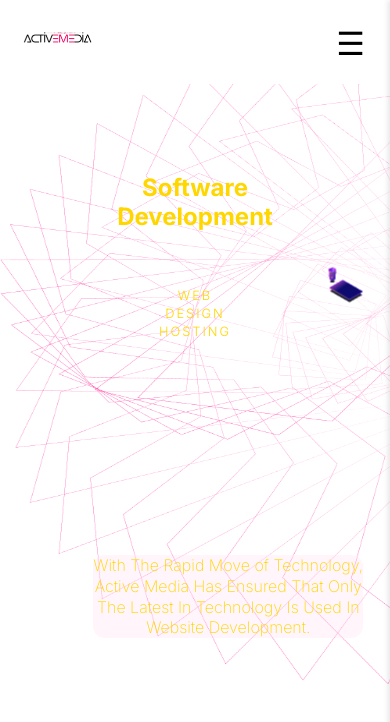
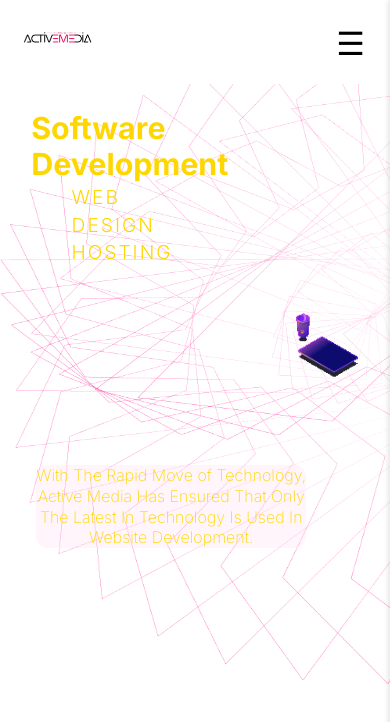
Before and after one commit to Divine-Ntambwe/Active-Media, a React (Vite) app: page /software in a window 390 px wide. Shown: the top 722 px of the page. Built offline with nearby package versions, Linux system fonts and the light colour scheme.

Commit message:
The mobile and laptop responsiveness for the software page is complete , just need to check with Divine about the yello and fix the 810px

```diff
--- a/src/pages/Software.module.css
+++ b/src/pages/Software.module.css
@@ -1154,3 +1154,87 @@ animation: fadeIn5 1s forwards;
     order: 3;
   }
 }
+@media (max-width: 412px) {
+  .laptopGif {
+    top: 22vh !important;
+    left:36vw !important;
+    width: 90%;
+    /* border: 3px solid blue; */
+  }
+  .title1{
+    font-size: 1.9rem ;
+    width: 100%;
+    top: 5%;
+    left: -12%;
+    padding-right: 100%;
+    margin-right: 30%;
+    /* border: 2px solid red; */
+    position: absolute;
+  }
+  .div1{
+    margin-top: 0px !important;
+    margin-left: 3% !important;
+    /* border: 2px solid green; */
+  }
+  .services{
+    font-size: larger;
+    /* position: absolute; */
+    left: 0vw;
+    text-align: left;
+    padding-top: 3vh;
+  }
+ .textBlock{
+    position: absolute;
+    top: 2%;
+    left: 14%;
+    width: 90%;
+    /* border: 2px solid purple; */
+    text-align: left;
+ }
+ .paragraphBox{
+  margin-right:35vw;
+ }
+
+}
+@media (max-width: 810px) {
+  .laptopGif {
+    top: 25vh !important;
+    left:50vw !important;
+    width: 70%;
+    /* border: 3px solid blue; */
+  }
+  .title1{
+    font-size: 1.9rem ;
+    width: 100%;
+    top: 5%;
+    left: -12%;
+    padding-right: 100%;
+    margin-right: 30%;
+    /* border: 2px solid red; */
+    position: absolute;
+  }
+  .div1{
+    margin-top: 0px !important;
+    margin-left: 3% !important;
+    /* border: 2px solid green; */
+  }
+  .services{
+    font-size: larger;
+    /* position: absolute; */
+    left: 0vw;
+    text-align: left;
+    padding-top: 3vh;
+  }
+ .textBlock{
+    position: absolute;
+    top: 2%;
+    left: 14%;
+    width: 90%;
+    /* border: 2px solid purple; */
+    text-align: left;
+ }
+ .paragraphBox{
+  margin-right:35vw;
+ }
+
+}
```
